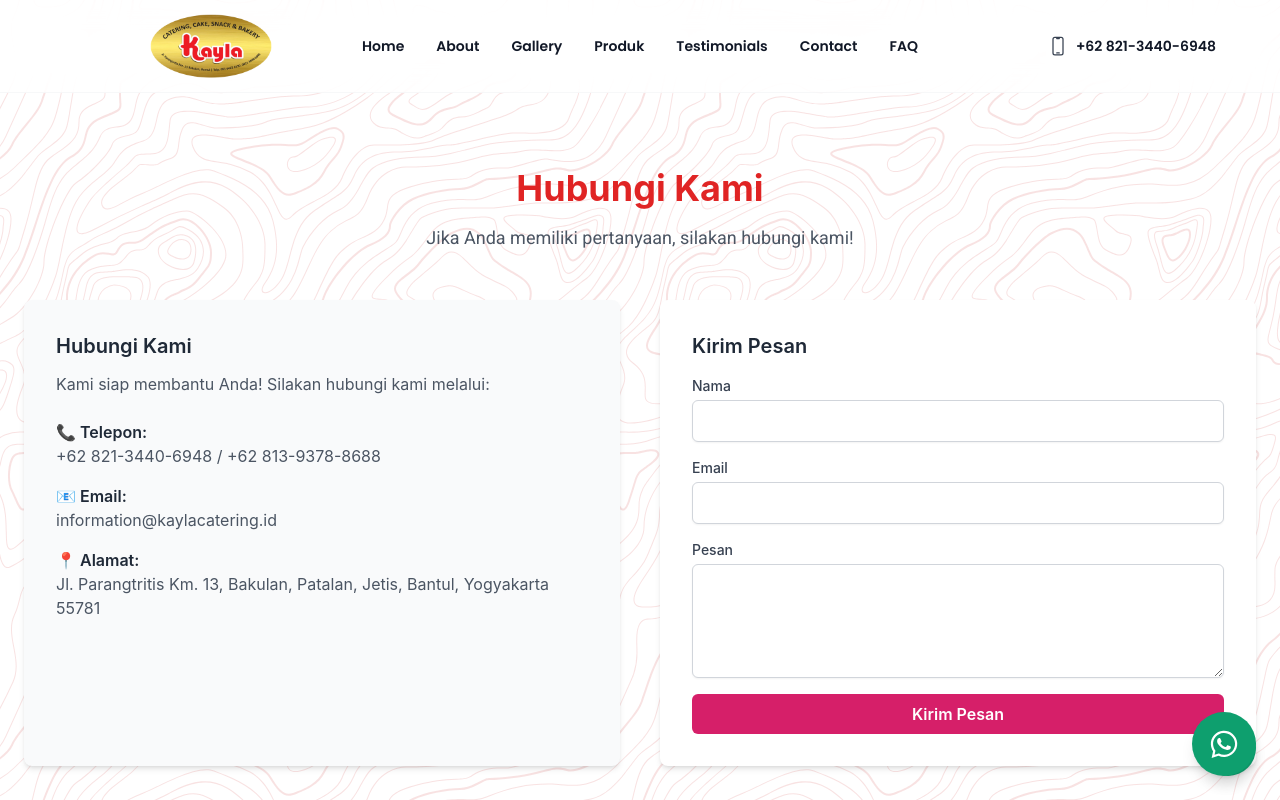
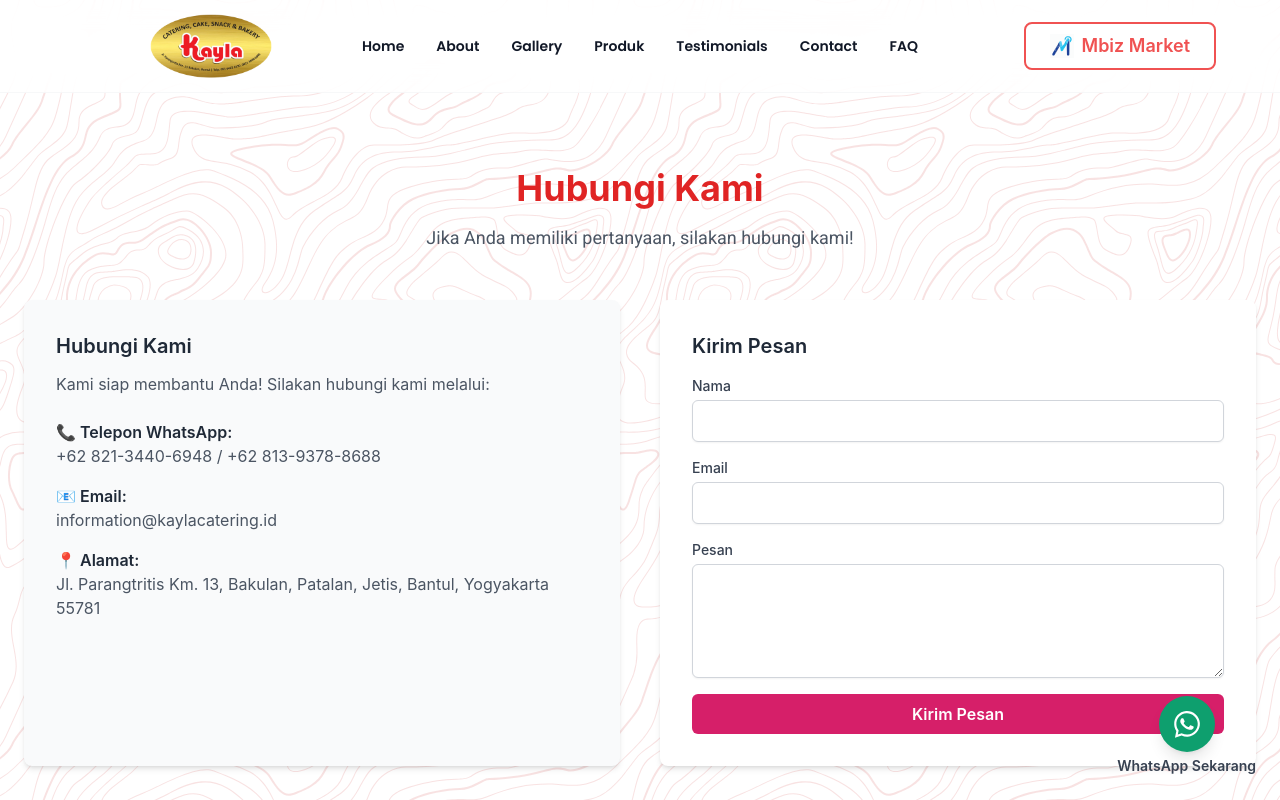
Before and after one commit to Ikwnhanif/kayla-catering, a React (Create React App) app: page /contact in a window 1280 px wide. Shown: the top 800 px of the page. Built offline with nearby package versions, Linux system fonts and the light colour scheme.

Commit message:
refactor: simplify rendering and update contact information with Mbiz Market link

```diff
--- a/src/App.js
+++ b/src/App.js
@@ -10,14 +10,14 @@ import Testimonials from "./components/Testimonials";
 import Contact from "./components/Contact";
 import Nopage from "./page/Nopage";
 import Menus from "./components/Menus";
-import FloatingWhatsApp from "./components/FloatingWA";
 import FAQ from "./components/Faq";
+import FloatingButtons from "./components/FloatingWA";
 const App = () => {
   return (
     <Router>
       <>
         <Header />
-        <FloatingWhatsApp />
+        <FloatingButtons />
         <main className="container mx-auto pt-10">
           <Routes>
             <Route path="/" element={<Home />} />
--- a/src/components/Contact.js
+++ b/src/components/Contact.js
@@ -30,7 +30,9 @@ const Contact = () => {
 
           <div className="mt-6 space-y-4">
             <div>
-              <h4 className="font-semibold text-gray-800">📞 Telepon:</h4>
+              <h4 className="font-semibold text-gray-800">
+                📞 Telepon WhatsApp:
+              </h4>
               <p className="text-gray-600">
                 +62 821-3440-6948 / +62 813-9378-8688
               </p>
@@ -113,31 +115,6 @@ const Contact = () => {
           ></iframe>
         </div>
       </div>
-
-      {/* WhatsApp Floating Button */}
-      <motion.a
-        href="https://wa.me/6282134406948?text=Halo,%20saya%20tertarik%20dengan%20layanan%20catering%20Anda!"
-        target="_blank"
-        rel="noopener noreferrer"
-        className="fixed bottom-6 right-6 z-50 flex items-center justify-center w-16 h-16 bg-green-500 text-white rounded-full shadow-lg hover:bg-green-600 transition"
-        initial={{ opacity: 0, y: 50 }}
-        animate={{ opacity: 1, y: 0 }}
-        transition={{ type: "spring", stiffness: 200, damping: 10 }}
-      >
-        <motion.div
-          animate={{
-            scale: [1, 1.15, 1],
-            rotate: [0, -5, 5, 0],
-          }}
-          transition={{
-            repeat: Infinity,
-            repeatType: "reverse",
-            duration: 1.5,
-          }}
-        >
-          <FaWhatsapp className="w-7 h-7" />
-        </motion.div>
-      </motion.a>
     </div>
   );
 };
--- a/src/components/FloatingWA.js
+++ b/src/components/FloatingWA.js
@@ -1,16 +1,50 @@
-import React from "react";
+import React, { useState, useEffect } from "react";
 import { motion } from "framer-motion";
-import { FaWhatsapp } from "react-icons/fa";
+import { FaWhatsapp, FaArrowUp } from "react-icons/fa";
 
-const FloatingWhatsApp = () => {
+const FloatingButtons = () => {
+  const [showScroll, setShowScroll] = useState(false);
   const whatsappNumber = "6282134406948"; // Ganti dengan nomor WA kamu
   const defaultMessage = encodeURIComponent(
     "Halo, saya ingin bertanya tentang layanan Kayla Catering."
   ); // Pesan default
 
+  useEffect(() => {
+    const handleScroll = () => {
+      if (window.scrollY > 300) {
+        setShowScroll(true);
+      } else {
+        setShowScroll(false);
+      }
+    };
+
+    window.addEventListener("scroll", handleScroll);
+    return () => window.removeEventListener("scroll", handleScroll);
+  }, []);
+
+  const scrollToTop = () => {
+    window.scrollTo({ top: 0, behavior: "smooth" });
+  };
+
   return (
-    <div className="fixed bottom-6 right-6 z-50 flex flex-col items-center space-y-2">
+    <div className="fixed bottom-6 right-6 z-50 flex flex-col items-center space-y-3">
+      {/* Tombol Scroll Up */}
+      {showScroll && (
+        <motion.button
+          onClick={scrollToTop}
+          className="flex items-center justify-center w-12 h-12 bg-white border border-red-500 text-red-500 rounded-full shadow-md hover:bg-red-500 hover:text-white transition duration-300"
+          initial={{ opacity: 0, y: 50 }}
+          animate={{ opacity: 1, y: 0 }}
+          transition={{ type: "spring", stiffness: 200, damping: 10 }}
+          whileHover={{ scale: 1.1 }}
+          whileTap={{ scale: 0.9 }}
+        >
+          <FaArrowUp size={20} />
+        </motion.button>
+      )}
+
       {/* Tombol WhatsApp */}
+      <div className="flex flex-col items-center space-y-1">
         <motion.a
           href={`https://wa.me/${whatsappNumber}?text=${defaultMessage}`}
           target="_blank"
@@ -22,7 +56,6 @@ const FloatingWhatsApp = () => {
           whileHover={{ scale: 1.1 }}
           whileTap={{ scale: 0.9 }}
         >
-        {/* Animasi ikon WhatsApp */}
           <motion.div
             animate={{
               scale: [1, 1.1, 1], // Efek berdenyut
@@ -37,8 +70,19 @@ const FloatingWhatsApp = () => {
             <FaWhatsapp className="w-7 h-7" />
           </motion.div>
         </motion.a>
+
+        {/* Teks "WhatsApp Sekarang" */}
+        <motion.span
+          className="text-sm font-semibold text-gray-700"
+          initial={{ opacity: 0, y: 10 }}
+          animate={{ opacity: 1, y: 0 }}
+          transition={{ duration: 0.5, delay: 0.3 }}
+        >
+          WhatsApp Sekarang
+        </motion.span>
+      </div>
     </div>
   );
 };
 
-export default FloatingWhatsApp;
+export default FloatingButtons;
--- a/src/components/Footer.js
+++ b/src/components/Footer.js
@@ -1,16 +1,6 @@
 import React from "react";
-import {
-  FaFacebook,
-  FaInstagram,
-  FaTwitter,
-  FaHome,
-  FaClock,
-} from "react-icons/fa";
-import {
-  FaFileContract,
-  FaMailchimp,
-  FaPrescriptionBottleMedical,
-} from "react-icons/fa6";
+import { FaFacebook, FaInstagram, FaHome, FaClock } from "react-icons/fa";
+import { FaMailchimp } from "react-icons/fa6";
 import { FiSmartphone } from "react-icons/fi";
 
 const Footer = () => {
@@ -69,9 +59,9 @@ const Footer = () => {
               Social Media
             </h2>
             <div className="flex font-poppins font-thin items-center mb-2">
-              <FaFacebook size={20} />
+              <img src="/images/mbiz.svg" alt="MbizLogo" className="h-5" />
               <a
-                href="https://www.mbizmarket.co.id/p/ud-endra-p1X1/catalog?fbclid=IwY2xjawIs0A9leHRuA2FlbQIxMQABHRDCB1y1FWaSifMMmTyZ2ghBPq5stAZg8oHz89Ul9s5pHlgquN6zo1-lNw_aem_AmhfkTAPRvC0QtZSJxLIJA"
+                href="https://www.mbizmarket.co.id/p/kayla-catering-cake-snack-bakery-p1X1/catalog"
                 target="_blank"
                 rel="noopener noreferrer"
                 className="text-gray-300 hover:text-white ml-2"
@@ -79,6 +69,18 @@ const Footer = () => {
                 Mbiz Market
               </a>
             </div>
+            <div className="flex font-poppins font-thin items-center mb-2">
+              <FaFacebook size={20} />
+              <a
+                href="https://www.facebook.com"
+                target="_blank"
+                rel="noopener noreferrer"
+                className="text-gray-300 hover:text-white ml-2"
+              >
+                Facebook
+              </a>
+            </div>
+
             <div className="flex font-poppins font-thin items-center mb-2">
               <FaInstagram size={20} />
               <a
--- a/src/components/Header.js
+++ b/src/components/Header.js
@@ -81,15 +81,18 @@ const Header = () => {
 
         {/* Contact Info */}
         <div className="hidden lg:flex lg:flex-1 lg:justify-end items-center">
-          <DevicePhoneMobileIcon
-            aria-hidden="true"
-            className="size-5 text-gray-700"
-          />
           <a
-            href="#"
-            className="text-sm font-poppins font-semibold text-gray-900 ml-2 hover:text-pink-600 transition-colors"
+            href="https://www.mbizmarket.co.id/p/kayla-catering-cake-snack-bakery-p1X1/catalog"
+            target="_blank"
+            rel="noopener noreferrer"
+            className="inline-flex items-center border-2 border-red-500 text-red-500 bg-white px-6 py-2 rounded-lg text-lg font-semibold transition duration-300 hover:bg-red-500 hover:text-white"
           >
-            +62 821-3440-6948
+            <img
+              src="/images/mbiz.svg"
+              alt="MbizLogo"
+              className="h-6 w-6 mr-2"
+            />
+            Mbiz Market
           </a>
         </div>
       </nav>
--- a/src/components/Menus.js
+++ b/src/components/Menus.js
@@ -39,8 +39,9 @@ const Menus = () => {
   };
 
   return (
-    <section className="py-16 ">
+    <section className="py-16">
       <div className="max-w-7xl mx-auto px-6 lg:px-8">
+        {/* Judul */}
         <h1 className="text-4xl font-semibold font-poppins text-center text-red-600 mb-4">
           Menu Spesial Kami 🍽️
         </h1>
@@ -48,6 +49,8 @@ const Menus = () => {
           Pilih dari berbagai hidangan lezat yang kami tawarkan, dibuat dengan
           bahan berkualitas dan disajikan dengan cinta.
         </p>
+
+        {/* Daftar Menu */}
         {Object.keys(menuData).map((category) => (
           <div key={category} className="mb-16 relative">
             <h2 className="text-3xl font-semibold text-red-700 capitalize mb-4 text-center">
@@ -77,6 +80,22 @@ const Menus = () => {
           </div>
         ))}
       </div>
+      {/* Tambahan: Mbiz Market e-Katalog (Satu kali di atas) */}
+      <div className="text-center mb-10">
+        <p className="text-2xl font-poppins font-semibold text-gray-600 mb-3">
+          Ingin melihat lebih banyak menu kami? Lihat di e-katalog Mbiz Market!
+        </p>
+
+        <a
+          href="https://www.mbizmarket.co.id/p/kayla-catering-cake-snack-bakery-p1X1/catalog"
+          target="_blank"
+          rel="noopener noreferrer"
+          className="inline-flex items-center border-2 border-red-500 text-red-500 bg-white px-6 py-2 rounded-lg text-lg font-semibold transition duration-300 hover:bg-red-500 hover:text-white"
+        >
+          <img src="/images/mbiz.svg" alt="MbizLogo" className="h-6 w-6 mr-2" />
+          Lihat e-katalog
+        </a>
+      </div>
     </section>
   );
 };
--- a/src/index.js
+++ b/src/index.js
@@ -5,11 +5,7 @@ import App from "./App";
 import reportWebVitals from "./reportWebVitals";
 
 const root = ReactDOM.createRoot(document.getElementById("root"));
-root.render(
-  <React.StrictMode>
-    <App />
-  </React.StrictMode>
-);
+root.render(<App />);
 
 // If you want to start measuring performance in your app, pass a function
 // to log results (for example: reportWebVitals(console.log))
```
Also changed, not shown: src/components/Home.js (+14 -41 lines), src/data/product.js (+17 -17 lines), public/images/mbiz.svg (added). Lines whose indentation alone changed are shown as unchanged.
